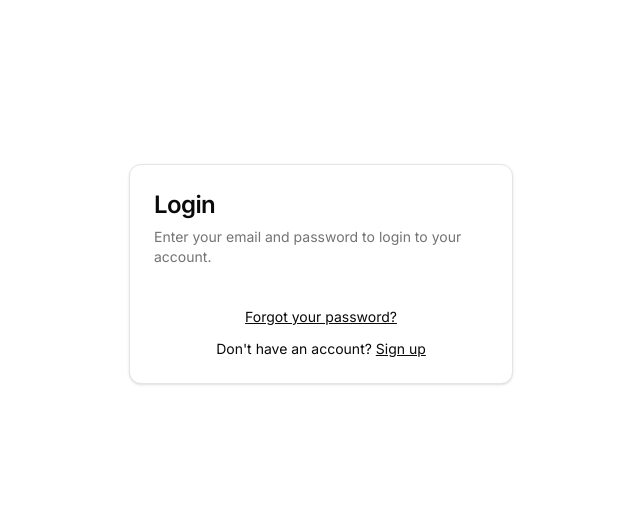
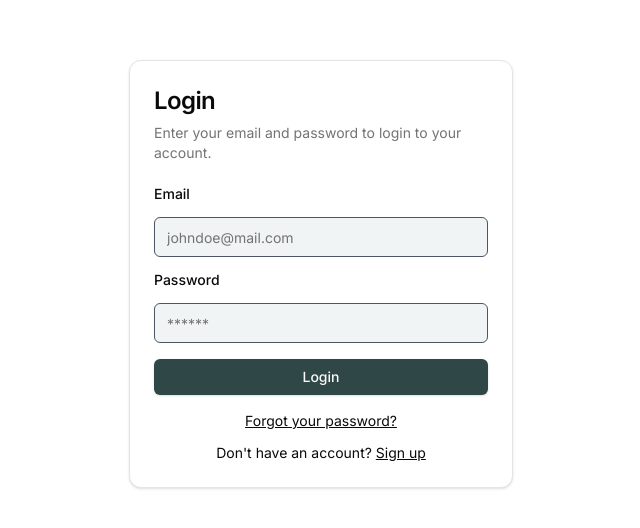
Before and after one commit to farhanpavel/crimeguard, a Next.js app in the folder client/: page /signin in a window 1280 px wide. Shown: the part 126-654 px from the top of the page, without its empty margins (319-959 px from the left). Built offline with nearby package versions, Linux system fonts and the light colour scheme.

Commit message:
fix: enable form rendering in login preview component

```diff
--- a/client/src/app/signin/page.tsx
+++ b/client/src/app/signin/page.tsx
@@ -1,3 +1,4 @@
+"use client"
 import { Button } from '@/components/ui/button'
 import { Card, CardContent, CardDescription, CardHeader, CardTitle } from '@/components/ui/card'
 import { Form, FormControl, FormField, FormItem, FormLabel, FormMessage } from '@/components/ui/form'
@@ -63,7 +64,7 @@ const LoginPreview = () => {
           </CardDescription>
         </CardHeader>
         <CardContent>
-          {/* <Form {...form}>
+          <Form {...form}>
             <form onSubmit={form.handleSubmit(onSubmit)} className="space-y-8">
               <div className="grid gap-4">
                 <FormField
@@ -114,7 +115,7 @@ const LoginPreview = () => {
                 </Button>
               </div>
             </form>
-          </Form> */}
+          </Form>
 
           <div className="mt-4 text-center text-sm space-y-3">
             <div>
```
